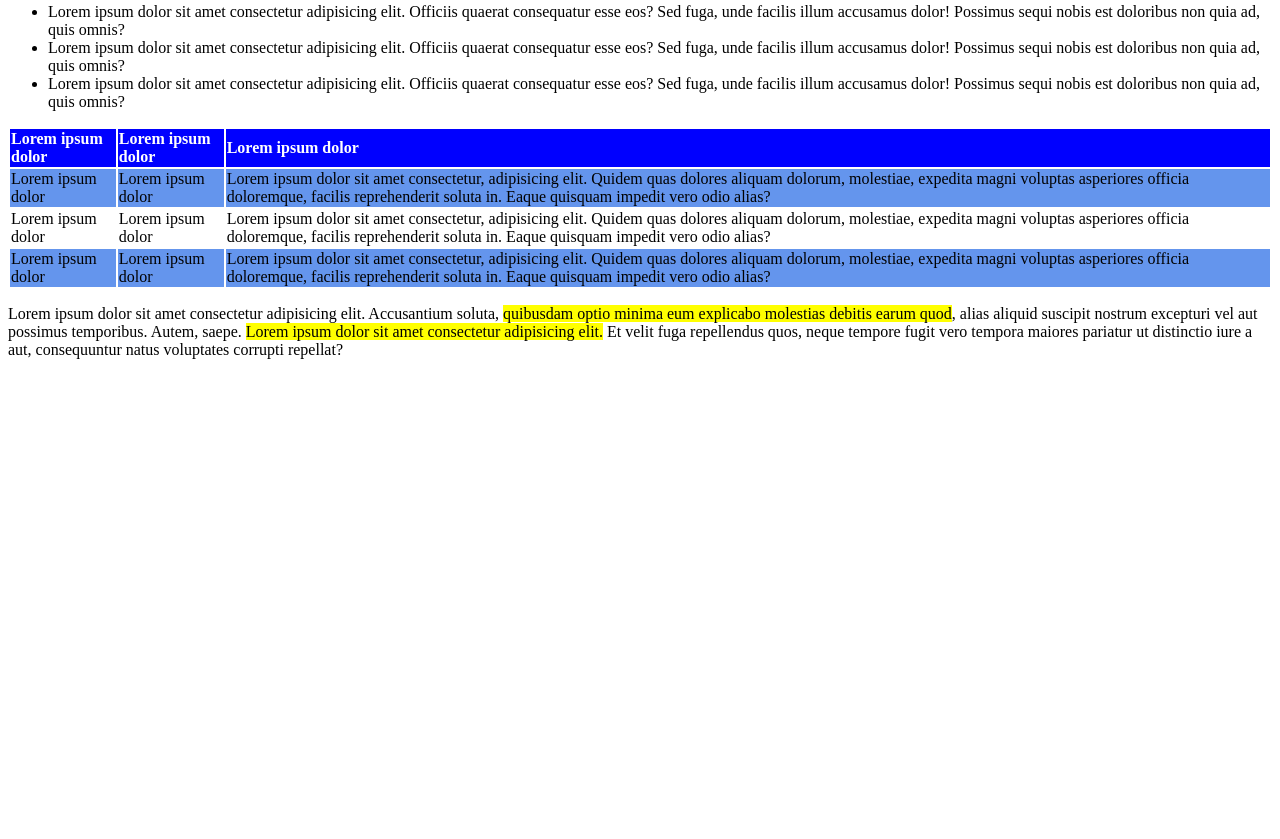
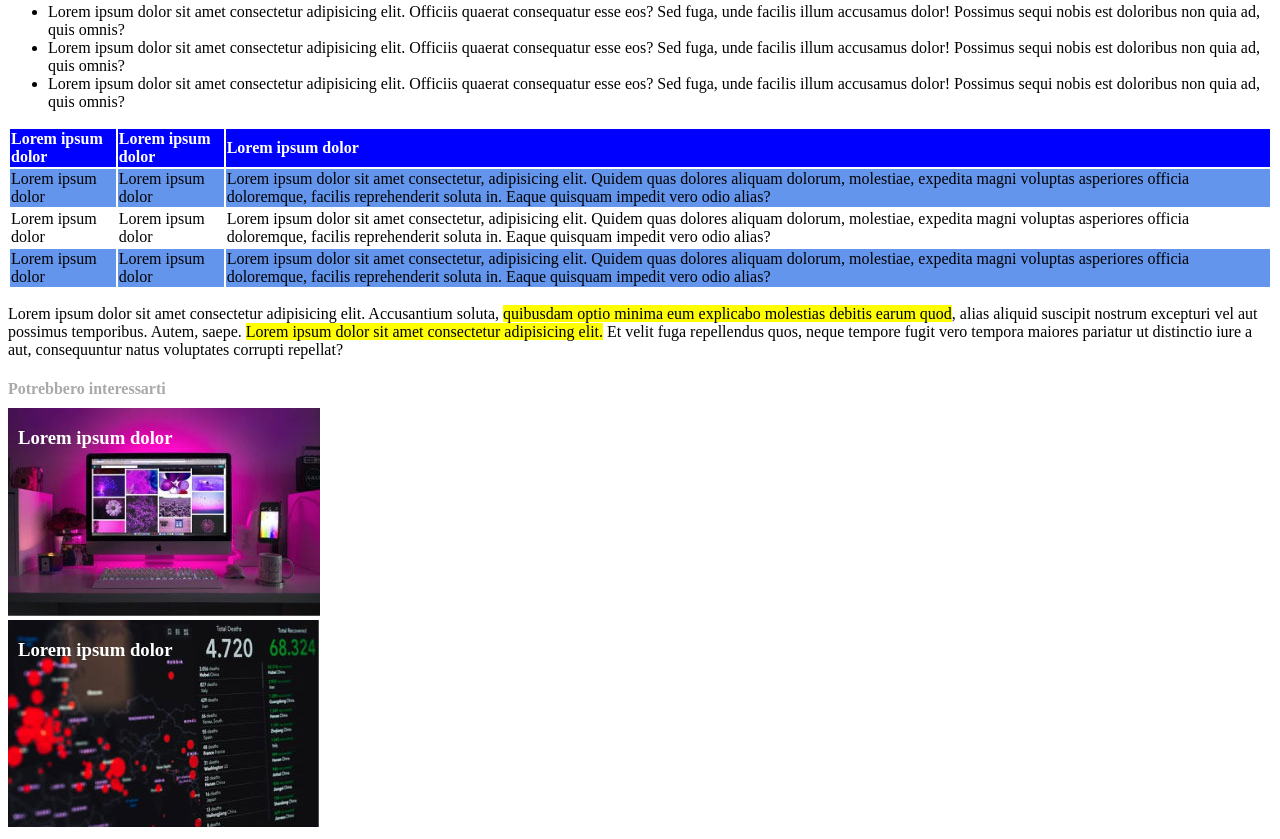
Before and after one commit to easygode/html-css-booleaner, a plain HTML site: page index.html in a window 1280 px wide. Shown: the part 718-1557 px from the top of the page. Before the commit the page ends 1093 px from the top, so only its background shows below. Drawn offline with Linux system fonts and the light colour scheme.

Commit message:
Pie di pagina Interesse

```diff
--- a/css/style-1.css
+++ b/css/style-1.css
@@ -49,3 +49,29 @@ thead {
 #highlight {
     background-color: yellow;
 }
+
+.interesse {
+    color:darkgray;
+    font-weight: bolder;
+    padding-top: 5px;
+    padding-bottom: 10px;
+}
+.testo-foto1 {
+    position: relative;
+}
+.testo1 {
+    position: absolute;
+    top: 0;
+    left: 10px;
+    color: white;
+}
+
+.testo-foto2 {
+    position: relative;
+}
+.testo2 {
+    position: absolute;
+    top: 0;
+    left: 10px;
+    color: white;
+}
--- a/index.html
+++ b/index.html
@@ -45,7 +45,6 @@
         </section>
         <!--/Seconda sezione Paragrafo puntato-->
 
-
         <!--Terza sezione Tabella-->
         <section>
             <table>
@@ -89,13 +88,20 @@
 
         <!--Pie di pagina Interesse-->
         <footer>
-
-        </footer>
+            <div class="interesse">Potrebbero interessarti</div>
+            <div class="testo-foto1">
+                <img src="img/monitor.jpg" alt="schermo">
+                <h3 class="testo1">Lorem ipsum dolor</h3>
+            </div>
+            <div class="testo-foto2">
+                <img src="img/graph.jpg" alt="schermo">
+                <h3 class="testo2">Lorem ipsum dolor</h3>
+            </div>
+    </footer>
         <!--Pie di pagina Interesse-->
 
     </article>
     </main>
     <!--/Articolo principale-->
-
 </body>
 </html>
```
